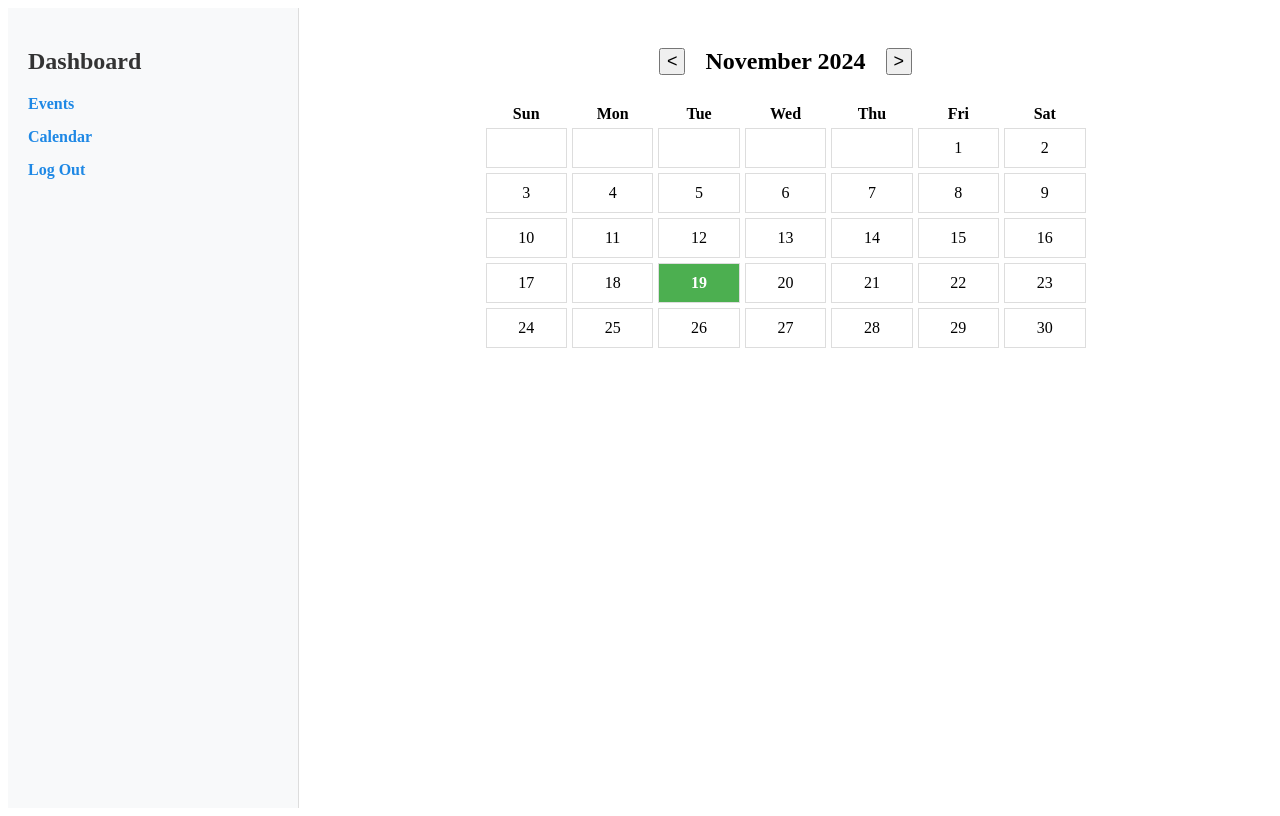
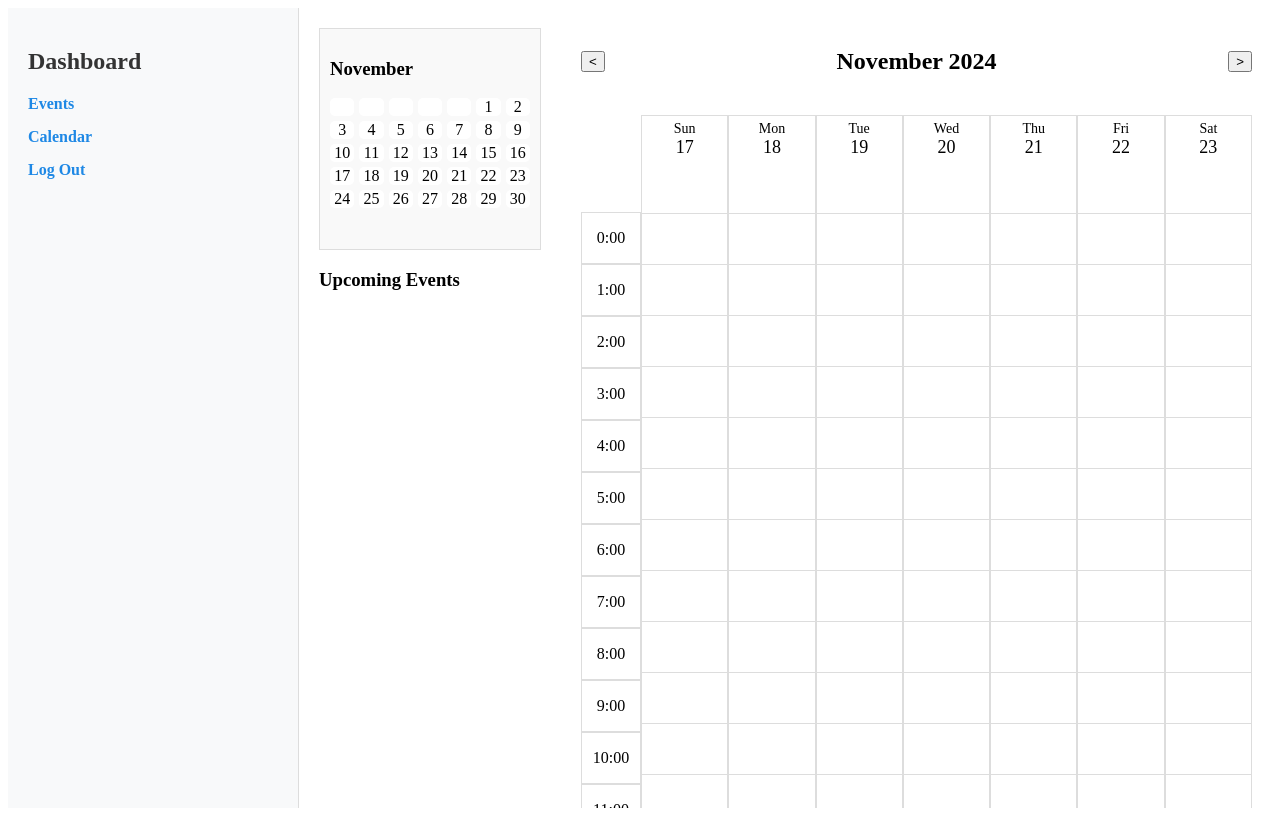
Before and after one commit to meftahul1/soccerbrite, a Next.js app in the folder client/: page /calendar in a window 1280 px wide. Built offline with nearby package versions, Linux system fonts and the light colour scheme.

Commit message:
event changes and mini calendar added

```diff
--- a/client/app/calendar/calendar.css
+++ b/client/app/calendar/calendar.css
@@ -37,53 +37,126 @@
 }
 
 .calendar-content {
-  flex: 1;
+  display: flex;
+  flex-direction: column;
+  flex-grow: 1;
   padding: 20px;
+  overflow-y: auto;
 }
 
-.calendar-container {
+.calendar-main-layout {
+  display: flex;
+  flex-direction: row;
+  justify-content: flex-start;
+  gap: 20px;
+}
+
+.mini-calendar-and-events {
   display: flex;
   flex-direction: column;
-  align-items: center;
+  justify-content: flex-start;
+}
+
+.mini-calendar {
+  width: 200px;
+  height: 200px;
+  border: 1px solid #ddd;
+  padding: 10px;
+  background: #f9f9f9;
+  display: flex;
+  flex-direction: column;
+}
+
+.mini-calendar-grid {
+  display: grid;
+  grid-template-columns: repeat(7, 1fr);
+  grid-gap: 5px;
+}
+
+.mini-calendar-day {
+  padding: 0px;
+  text-align: center;
+  background-color: white;
+  border-radius: 5px;
+}
+
+.mini-calendar-day.has-event {
+  background-color: #ffcccb;
+}
+
+.upcoming-events {
+  margin-top: 0;
+}
+
+.big-calendar {
+  flex: 1;
+  display: flex;
+  flex-direction: column;
+  margin-left: 20px;
 }
 
 .calendar-header {
   display: flex;
+  justify-content: space-between;
   align-items: center;
-  margin-bottom: 10px;
+  margin-bottom: 20px;
 }
 
-.calendar-header button {
-  font-size: 18px;
-  margin: 0 20px;
-  cursor: pointer;
+.calendar-week-view {
+  display: flex;
 }
 
-.calendar-grid {
-  display: grid;
-  grid-template-columns: repeat(7, 1fr);
-  gap: 5px;
-  width: 100%;
-  max-width: 600px;
-  text-align: center;
+.timestamps {
+  width: 60px;
+  display: flex;
+  flex-direction: column;
+  margin-top: 97px;
 }
 
-.calendar-day-name {
-  font-weight: bold;
+.timestamp {
+  height: 50px;
+  text-align: center;
+  line-height: 50px;
+  border: 1px solid #ddd;
 }
 
-.calendar-day {
-  padding: 10px;
+.day-column {
+  flex: 1;
+  display: flex;
+  flex-direction: column;
   border: 1px solid #ddd;
-  cursor: pointer;
 }
 
-.calendar-day.current-day {
-  background-color: #4CAF50;
-  color: white;
-  font-weight: bold;
+.day-header {
+  display: flex;
+  flex-direction: column;
+  align-items: center;
+  padding: 5px;
 }
 
-.calendar-day:hover {
-  background-color: #f1f1f1;
+.day-of-week {
+  font-size: 14px;
 }
+
+.day-of-month {
+  font-size: 18px;
+}
+
+.hour-block {
+  height: 50px;
+  border-bottom: 1px solid #ddd;
+  position: relative;
+}
+
+.event-block {
+  position: absolute;
+  top: 5px;
+  left: 5px;
+  right: 5px;
+  padding: 5px;
+  border-radius: 4px;
+  color: #fff;
+  text-align: center;
+  font-size: 12px;
+  line-height: 16px;
+}
--- a/client/app/calendar/page.jsx
+++ b/client/app/calendar/page.jsx
@@ -9,7 +9,33 @@ const Calendar = () => {
   const { events } = useEvents();
   const [currentDate, setCurrentDate] = useState(new Date());
 
-  const generateCalendarDays = (date) => {
+  const getWeekDays = (date) => {
+    const startOfWeek = new Date(date);
+    startOfWeek.setDate(date.getDate() - date.getDay()); // Start from Sunday
+    return Array.from({ length: 7 }, (_, i) => {
+      const day = new Date(startOfWeek);
+      day.setDate(startOfWeek.getDate() + i);
+      return day;
+    });
+  };
+
+  const [weekDays, setWeekDays] = useState(getWeekDays(currentDate));
+
+  const handlePrevWeek = () => {
+    const prevWeek = new Date(weekDays[0]);
+    prevWeek.setDate(prevWeek.getDate() - 7);
+    setWeekDays(getWeekDays(prevWeek));
+    setCurrentDate(prevWeek);
+  };
+
+  const handleNextWeek = () => {
+    const nextWeek = new Date(weekDays[6]);
+    nextWeek.setDate(nextWeek.getDate() + 1);
+    setWeekDays(getWeekDays(nextWeek));
+    setCurrentDate(nextWeek);
+  };
+
+  const getMonthDays = (date) => {
     const year = date.getFullYear();
     const month = date.getMonth();
     const firstDay = new Date(year, month, 1).getDay();
@@ -25,20 +51,6 @@ const Calendar = () => {
     return days;
   };
 
-  const [calendarDays, setCalendarDays] = useState(generateCalendarDays(currentDate));
-
-  const handlePrevMonth = () => {
-    const prevMonth = new Date(currentDate.getFullYear(), currentDate.getMonth() - 1, 1);
-    setCurrentDate(prevMonth);
-    setCalendarDays(generateCalendarDays(prevMonth));
-  };
-
-  const handleNextMonth = () => {
-    const nextMonth = new Date(currentDate.getFullYear(), currentDate.getMonth() + 1, 1);
-    setCurrentDate(nextMonth);
-    setCalendarDays(generateCalendarDays(nextMonth));
-  };
-
   const eventsByDate = events.reduce((acc, event) => {
     const eventKey = new Date(event.date).toISOString().split("T")[0];
     acc[eventKey] = acc[eventKey] || [];
@@ -46,8 +58,13 @@ const Calendar = () => {
     return acc;
   }, {});
 
+  const generateTimestamps = () => {
+    return Array.from({ length: 24 }, (_, i) => `${i}:00`);
+  };
+
   return (
     <div className="calendar-layout">
+  {/* Sidebar */}
   <div className="sidebar">
     <h2 className="sidebar-title">Dashboard</h2>
     <ul className="sidebar-menu">
@@ -57,46 +74,86 @@ const Calendar = () => {
     </ul>
   </div>
 
+  {/* Main Content */}
   <div className="calendar-content">
-        <div className="calendar-container">
+    <div className="calendar-main-layout">
+      {/* Mini Calendar and Upcoming Events (left side) */}
+      <div className="mini-calendar-and-events">
+        {/* Mini Calendar */}
+        <div className="mini-calendar">
+          <h3>{currentDate.toLocaleString("default", { month: "long" })}</h3>
+          <div className="mini-calendar-grid">
+            {getMonthDays(currentDate).map((day, index) => (
+              <div
+                key={index}
+                className={`mini-calendar-day ${day && eventsByDate[day.toISOString().split("T")[0]] ? "has-event" : ""}`}
+              >
+                {day && <span>{day.getDate()}</span>}
+              </div>
+            ))}
+          </div>
+        </div>
+
+        {/* Upcoming Events */}
+        <div className="upcoming-events">
+          <h3>Upcoming Events</h3>
+          <ul>
+            {events
+              .filter((event) => new Date(event.date) >= new Date())
+              .sort((a, b) => new Date(a.date) - new Date(b.date))
+              .map((event) => (
+                <li key={event.id}>
+                  <span style={{ color: event.color }}>●</span> {event.name} -{" "}
+                  {new Date(event.date).toLocaleDateString()}
+                </li>
+              ))}
+          </ul>
+        </div>
+      </div>
+
+      {/* Weekly Calendar (right side) */}
+      <div className="big-calendar">
         <div className="calendar-header">
-            <button onClick={handlePrevMonth}>&lt;</button>
+          <button onClick={handlePrevWeek}>&lt;</button>
           <h2>
             {currentDate.toLocaleString("default", { month: "long" })} {currentDate.getFullYear()}
           </h2>
-            <button onClick={handleNextMonth}>&gt;</button>
+          <button onClick={handleNextWeek}>&gt;</button>
         </div>
-          <div className="calendar-grid">
-            <div className="calendar-day-name">Sun</div>
-            <div className="calendar-day-name">Mon</div>
-            <div className="calendar-day-name">Tue</div>
-            <div className="calendar-day-name">Wed</div>
-            <div className="calendar-day-name">Thu</div>
-            <div className="calendar-day-name">Fri</div>
-            <div className="calendar-day-name">Sat</div>
-            {calendarDays.map((day, index) => (
-              <div
-                key={index}
-                className={`calendar-day ${
-                  day && day.toDateString() === new Date().toDateString() ? "current-day" : ""
-                }`}
-              >
-                {day && (
-                  <div>
-                    <span>{day.getDate()}</span>
+        <div className="calendar-week-view">
+          {/* Timestamps Column */}
+          <div className="timestamps">
+            {generateTimestamps().map((timestamp, index) => (
+              <div key={index} className="timestamp">
+                {timestamp}
+              </div>
+            ))}
+          </div>
+
+          {/* Days Column */}
+          {weekDays.map((day, index) => (
+            <div key={index} className="day-column">
+              <div className="day-header">
+                <div className="day-of-week">{day.toLocaleString("default", { weekday: "short" })}</div>
+                <div className="day-of-month">{day.getDate()}</div>
+              </div>
+              {generateTimestamps().map((timestamp, idx) => (
+                <div key={idx} className="hour-block">
                   {eventsByDate[day.toISOString().split("T")[0]]?.map((event) => (
-                      <div key={event.id} className="event">
+                    <div key={event.id} className="event-block" style={{ backgroundColor: event.color }}>
                       {event.name}
                     </div>
                   ))}
                 </div>
-                )}
+              ))}
             </div>
           ))}
         </div>
       </div>
     </div>
   </div>
+</div>
+
   );
 };
 
--- a/client/app/hooks/useEvents.js
+++ b/client/app/hooks/useEvents.js
@@ -2,24 +2,42 @@ import { useState, useEffect } from "react";
 
 const useEvents = () => {
   const [events, setEvents] = useState(() => {
-    return JSON.parse(localStorage.getItem("events")) || [];
+    // Only use localStorage when running on the client
+    if (typeof window !== "undefined") {
+      return JSON.parse(localStorage.getItem("events")) || [];
+    }
+    return []; // Return empty array during SSR
   });
 
   useEffect(() => {
-    localStorage.setItem("events", JSON.stringify(events));
+    if (typeof window !== "undefined") {
+      localStorage.setItem("events", JSON.stringify(events));
+    }
   }, [events]);
 
   const addEvent = (newEvent) => {
     const updatedEvents = [...events, { id: Date.now(), ...newEvent }];
     setEvents(updatedEvents);
-    localStorage.setItem("events", JSON.stringify(updatedEvents));
+    if (typeof window !== "undefined") {
+      localStorage.setItem("events", JSON.stringify(updatedEvents));
+    }
   };
 
   const deleteEvent = (id) => {
     setEvents((prevEvents) => prevEvents.filter((event) => event.id !== id));
   };
 
-  return { events, addEvent, deleteEvent };
+  const updateEvent = (id, updatedData) => {
+    const updatedEvents = events.map((event) =>
+      event.id === id ? { ...event, ...updatedData } : event
+    );
+    setEvents(updatedEvents);
+    if (typeof window !== "undefined") {
+      localStorage.setItem("events", JSON.stringify(updatedEvents));
+    }
+  };
+
+  return { events, addEvent, deleteEvent, updateEvent };
 };
 
 export default useEvents;
```
Also changed, not shown: client/app/events/create/createEvent.css (+50 -28 lines), client/app/events/create/page.jsx (+37 -0 lines), client/app/events/page.jsx (+7 -6 lines). Lines whose indentation alone changed are shown as unchanged.
